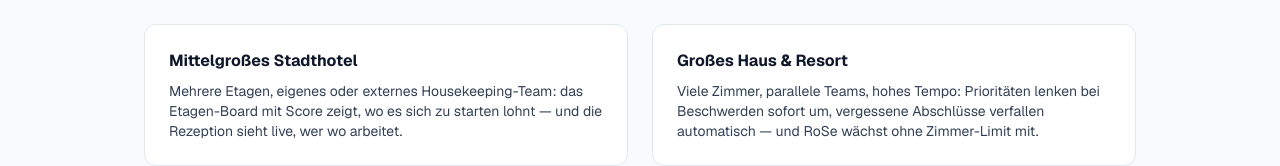
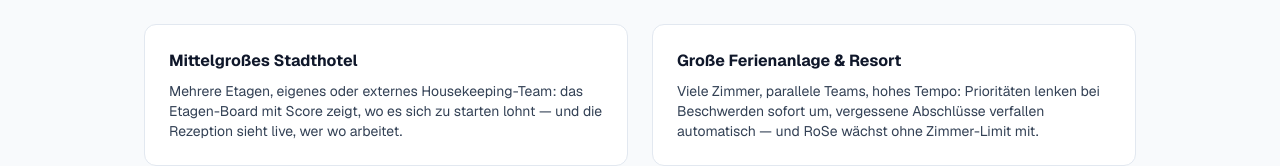
Before and after one commit to Guoliver405/rose, a Next.js app: page / in a window 1280 px wide. Shown: the part 2948-3114 px from the top of the page. Built offline with nearby package versions, Linux system fonts and the light colour scheme.

Commit message:
Landing: Use-Case-Karte umbenannt in „Große Ferienanlage & Resort

```diff
--- a/src/app/page.tsx
+++ b/src/app/page.tsx
@@ -299,7 +299,7 @@ function UseCases() {
       text: 'Mehrere Etagen, eigenes oder externes Housekeeping-Team: das Etagen-Board mit Score zeigt, wo es sich zu starten lohnt — und die Rezeption sieht live, wer wo arbeitet.',
     },
     {
-      title: 'Großes Haus & Resort',
+      title: 'Große Ferienanlage & Resort',
       text: 'Viele Zimmer, parallele Teams, hohes Tempo: Prioritäten lenken bei Beschwerden sofort um, vergessene Abschlüsse verfallen automatisch — und RoSe wächst ohne Zimmer-Limit mit.',
     },
   ]
```
